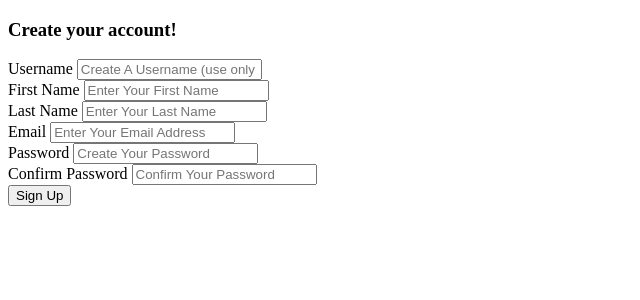
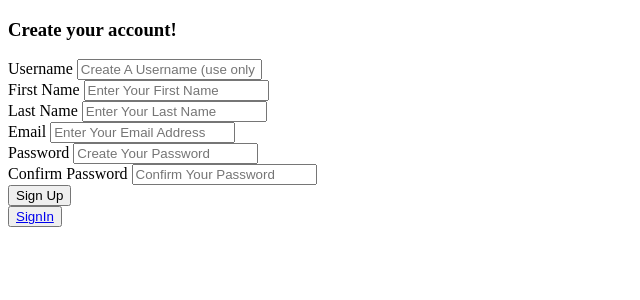
Before and after one commit to JatinKevlani/login-system, a Django app: template templates/authentication/signup.html in a window 1280 px wide. Shown: the top 300 px of the page, without its empty margins (0-640 px from the left). Run offline with Django 5.2, Linux system fonts and the light colour scheme; the template is opened without the code that fills it, so the values that code supplies are empty; parts of the project's set-up code (start-up, migrations or seed data) failed here and were passed over.

Commit message:
Fixed some bugs

```diff
--- a/authentication/views.py
+++ b/authentication/views.py
@@ -54,7 +54,8 @@ def signin(request):
 
         else:
             messages.error(request, "Invalid username or password!")
-            return redirect("home")
+            return redirect("signin")
+
     return render (request, "authentication/signin.html")
 
 def signout(request):
--- a/templates/authentication/signin.html
+++ b/templates/authentication/signin.html
@@ -31,5 +31,6 @@
 
         <button type="submit" class="btn btn-primary">Log In</button>
     </form>
+    <button><a href="/signup">SignUp</a></button>
 </body>
 </html>
--- a/templates/authentication/signup.html
+++ b/templates/authentication/signup.html
@@ -53,6 +53,7 @@
         </div>
         <button type="submit" class="btn btn-primary">Sign Up</button>
     </form>
+    <button><a href="/signin">SignIn</a></button>
 </body>
 
 </html>
```
Also changed, not shown: db.sqlite3.
